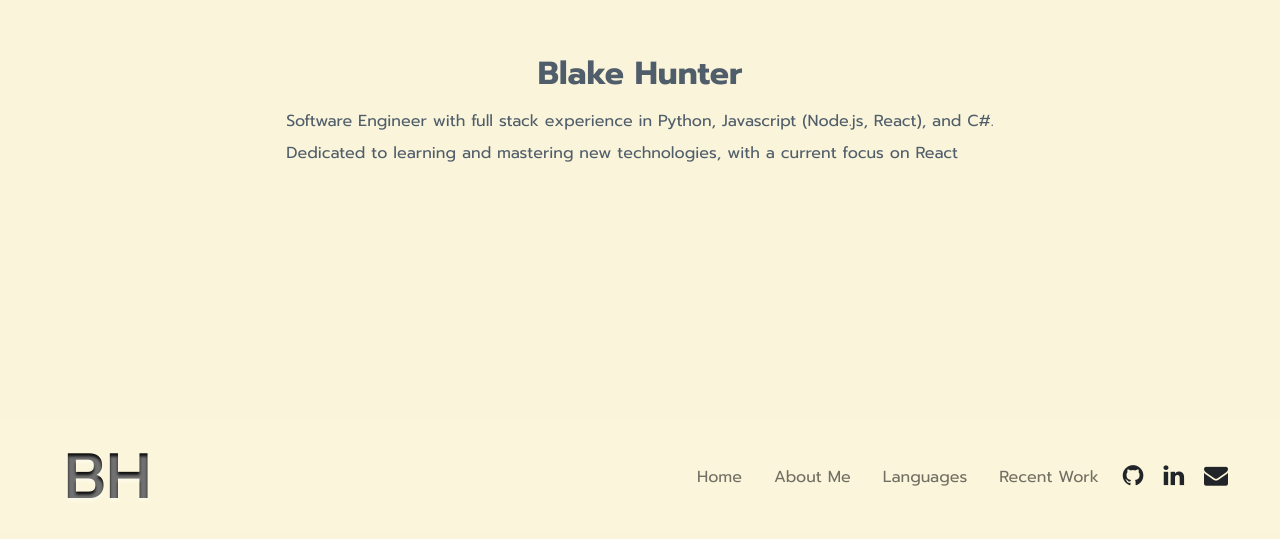
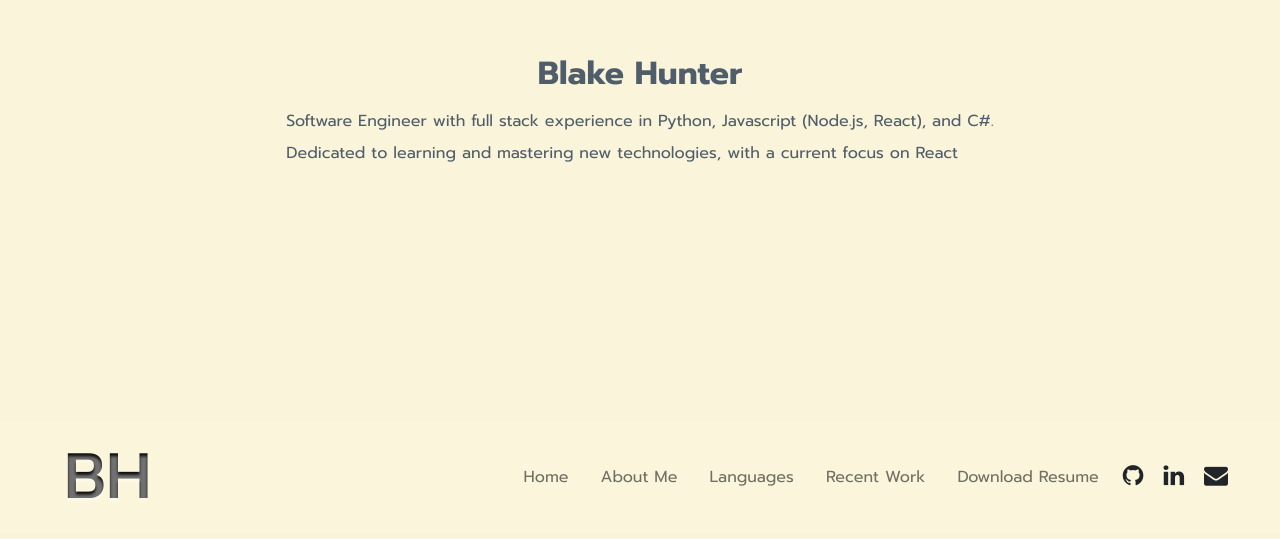
Before and after one commit to bhunter87/ProjectPage, a React (Create React App) app: page / in a window 1280 px wide. Shown: the part 265-804 px from the top of the page. Built offline with nearby package versions, Linux system fonts and the light colour scheme; the HTML template or start-up script is replaced by a standard one.

Commit message:
endofnight 10/30

```diff
--- a/src/App.css
+++ b/src/App.css
@@ -210,6 +210,9 @@ img {
         text-align: center;
         height: max-content;
     }
+    #languages {
+        /* margin-top: 20em; */
+    }
 }
 @media screen and (max-width: 805px) {
     #navbar-container {
--- a/src/App.js
+++ b/src/App.js
@@ -3,6 +3,7 @@ import { useEffect, useState } from "react";
 const WildernessFinder = require("./img/WildernessFinder.gif");
 const pokemern = require("./img/pokemern.gif");
 const explore = require("./img/explore.gif");
+const resume = require("./img/BlakeHunterResume2022.pdf");
 function App() {
     const [top, setTop] = useState(0);
 
@@ -84,6 +85,15 @@ function App() {
                                         <li class="nav-item">
                                             <a class="nav-link" href="#work">
                                                 Recent Work
+                                            </a>
+                                        </li>
+                                        <li class="nav-item">
+                                            <a
+                                                class="nav-link"
+                                                href={resume}
+                                                download
+                                            >
+                                                Download Resume
                                             </a>
                                         </li>
                                     </ul>
```
Also changed, not shown: 1 other file (tests, documents, lock files or other folders).
